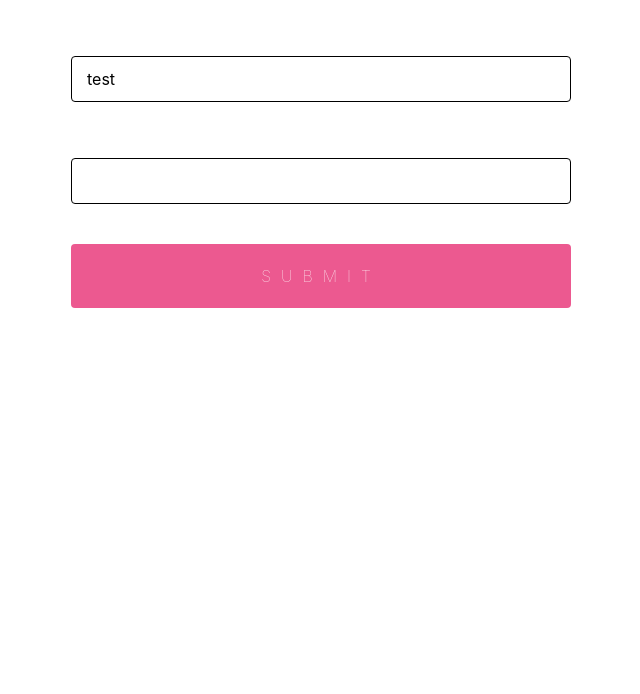
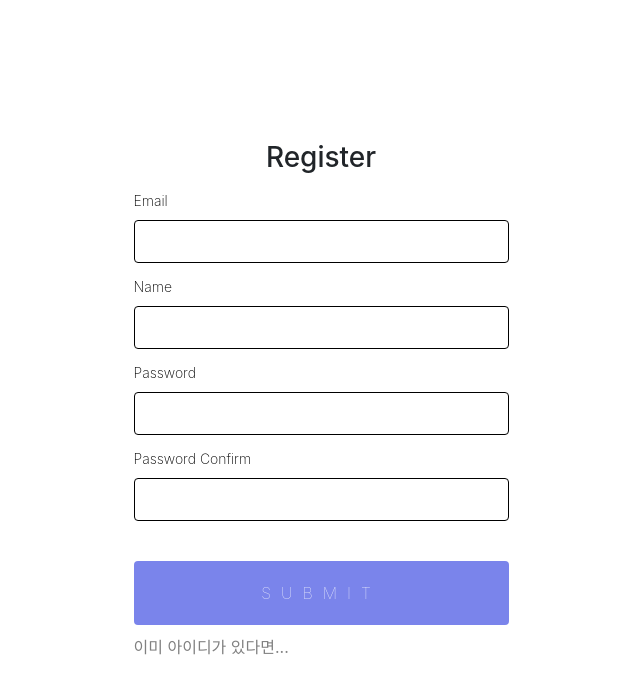
Before and after one commit to dydgus2433/react-firebase-chat-app, a React (Create React App) app: page /register in a window 1280 px wide. Shown: the top 694 px of the page, without its empty margins (319-959 px from the left). Built offline with nearby package versions, Linux system fonts and the light colour scheme.

Commit message:
register page validate check

```diff
--- a/package.json
+++ b/package.json
@@ -13,7 +13,7 @@
     "react": "^16.13.1",
     "react-bootstrap": "^1.3.0",
     "react-dom": "^16.13.1",
-    "react-hook-form": "^6.8.6",
+    "react-hook-form": "^6.14.2",
     "react-icons": "^3.11.0",
     "react-modal": "^3.11.2",
     "react-redux": "^7.2.1",
--- a/src/components/RegisterPage/RegisterPage.js
+++ b/src/components/RegisterPage/RegisterPage.js
@@ -1,19 +1,70 @@
-import React from "react";
+import React, { useRef } from "react";
+import { Link } from "react-router-dom";
+import { useForm } from "react-hook-form";
+function RegisterPage() {
+  const { register, watch, errors } = useForm();
+  const password = useRef();
+  password.current = watch("password");
+  console.log(watch("email"));
+  console.log("passowrd.current", password.current);
 
-function RegisterPage() {
   return (
-    <form>
-      <label>Example</label>
-      {/* register your input into the hook by invoking the "register" function */}
-      <input name="example" defaultValue="test" />
+    <div className="auth-wrapper">
+      <div style={{ textAlign: "center" }}>
+        <h3>Register</h3>
+      </div>
+      <form>
+        <label>Email</label>
+        <input
+          name="email"
+          type="email"
+          ref={register({ required: true, pattern: /^\S+@\S+$/i })}
+        />
+        {errors.email && <p>This field is required</p>}
+        <label>Name</label>
+        <input name="name" ref={register({ required: true, maxLength: 10 })} />
+        {errors.name && errors.name.type === "required" && (
+          <p>This name field is required</p>
+        )}
+        {errors.name && errors.name.type === "maxLength" && (
+          <p>Your input exceed maximum length</p>
+        )}
+        <label>Password</label>
+        <input
+          name="password"
+          type="password"
+          ref={register({ required: true, minLength: 10 })}
+        />
+        {errors.password && errors.password.type === "required" && (
+          <p>This password field is required</p>
+        )}
+        {errors.password && errors.password.type === "minLength" && (
+          <p>Password must have at least 6 characters</p>
+        )}
+        <label>Password Confirm</label>
+        <input
+          name="password_confirm"
+          type="password"
+          ref={register({
+            required: true,
+            validate: (value) => value === password.current,
+          })}
+        />
+        {errors.password_confirm &&
+          errors.password_confirm.type === "required" && (
+            <p>This password confirm field is required</p>
+          )}
+        {errors.password_confirm &&
+          errors.password_confirm.type === "validate" && (
+            <p>This password do not match</p>
+          )}
 
-      <label>exampleRequired</label>
-      {/* include validation with required or other standard HTML validation rules */}
-      <input name="exampleRequired" />
-      {/* errors will return when field validation fails  */}
-
-      <input type="submit" />
-    </form>
+        <input type="submit" />
+        <Link to="/login" style={{ color: "gray", textDecoration: "none" }}>
+          이미 아이디가 있다면...
+        </Link>
+      </form>
+    </div>
   );
 }
 
--- a/src/index.css
+++ b/src/index.css
@@ -18,13 +18,19 @@ body {
     "Ubuntu", "Cantarell", "Fira Sans", "Droid Sans", "Helvetica Neue",
     sans-serif;
 }
+.auth-wrapper {
+  display: flex;
+  flex-direction: column;
+  min-height: 100vh;
+  justify-content: center;
+}
 
-form {
-  max-width: 500px;
+.auth-wrapper form {
+  width: 375px;
   margin: 0 auto;
 }
 
-h1 {
+.auth-wrapper h1 {
   font-weight: 100;
   color: white;
   text-align: center;
@@ -32,22 +38,22 @@ h1 {
   border-bottom: 1px solid rgb(79, 98, 148);
 }
 
-.form {
+.auth-wrapper .form {
   background: #0e101c;
   max-width: 400px;
   margin: 0 auto;
 }
 
-p {
+.auth-wrapper p {
   color: #bf1650;
 }
 
-p::before {
+.auth-wrapper p::before {
   display: inline;
   content: "⚠ ";
 }
 
-input {
+.auth-wrapper input {
   display: block;
   box-sizing: border-box;
   width: 100%;
@@ -58,20 +64,19 @@ input {
   font-size: 14px;
 }
 
-label {
+.auth-wrapper label {
   line-height: 2;
   text-align: left;
   display: block;
-  margin-bottom: 13px;
-  margin-top: 20px;
-  color: white;
+  margin: 5px 0;
+  color: black;
   font-size: 14px;
   font-weight: 200;
 }
 
-button[type="submit"],
-input[type="submit"] {
-  background: #ec5990;
+.auth-wrapper button[type="submit"],
+.auth-wrapper input[type="submit"] {
+  background: #7a84eb;
   color: white;
   text-transform: uppercase;
   border: none;
@@ -82,40 +87,35 @@ input[type="submit"] {
   letter-spacing: 10px;
 }
 
-button[type="submit"]:hover,
-input[type="submit"]:hover {
-  background: #bf1650;
+.auth-wrapper button[type="submit"]:hover,
+.auth-wrapper input[type="submit"]:hover {
+  background: #636ee6;
 }
 
-button[type="submit"]:active,
-input[type="button"]:active,
-input[type="submit"]:active {
+.auth-wrapper button[type="submit"]:active,
+.auth-wrapper input[type="button"]:active,
+.auth-wrapper input[type="submit"]:active {
   transition: 0.3s all;
   transform: translateY(3px);
   border: 1px solid transparent;
   opacity: 0.8;
 }
 
-input:disabled {
+.auth-wrapper input:disabled {
   opacity: 0.4;
 }
 
-input[type="button"]:hover {
+.auth-wrapper input[type="button"]:hover {
   transition: 0.3s all;
 }
 
-button[type="submit"],
-input[type="button"],
-input[type="submit"] {
+.auth-wrapper button[type="submit"],
+.auth-wrapper input[type="button"],
+.auth-wrapper input[type="submit"] {
   -webkit-appearance: none;
 }
 
-.App {
-  max-width: 600px;
-  margin: 0 auto;
-}
-
-button[type="button"] {
+.auth-wrapper button[type="button"] {
   display: block;
   appearance: none;
   background: #333;
@@ -126,11 +126,11 @@ button[type="button"] {
   border-radius: 4px;
 }
 
-hr {
+.auth-wrapper hr {
   margin-top: 30px;
 }
 
-button {
+.auth-wrapper button {
   display: block;
   appearance: none;
   margin-top: 40px;
```
Also changed, not shown: 2 other files (tests, documents, lock files or other folders).
